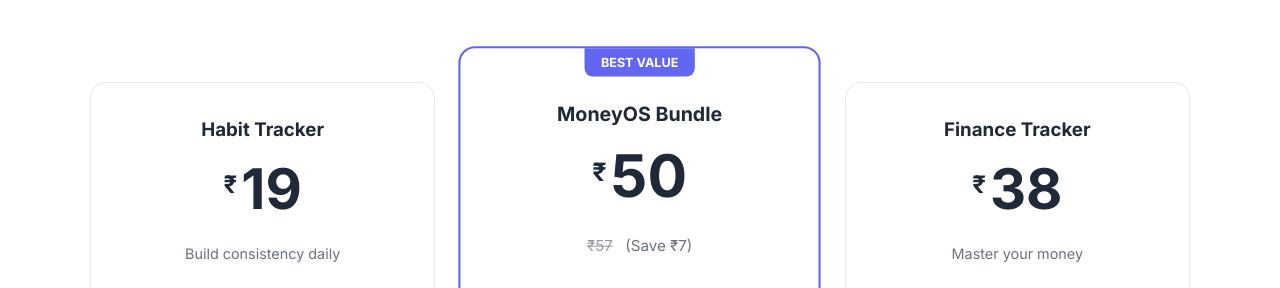
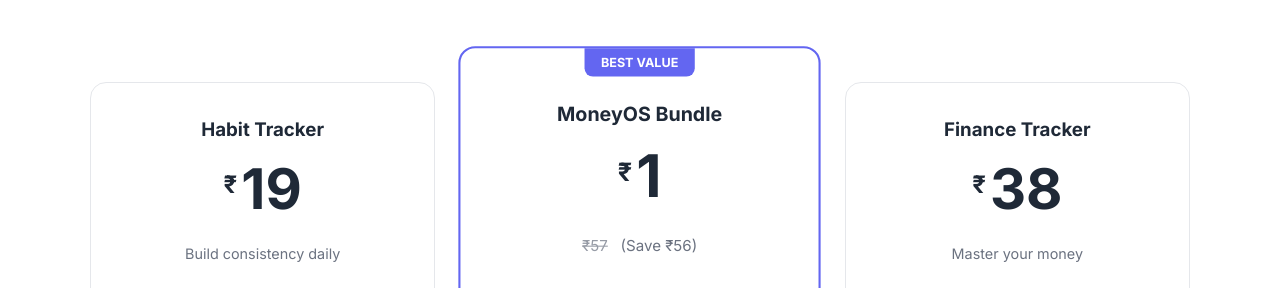
Before and after one commit to karn-cyber/HabitTrackerApp, a website built with Vite: page index.html in a window 1280 px wide. Shown: the part 4620-4908 px from the top of the page. Built offline with nearby package versions, Linux system fonts and the light colour scheme; no server answers.

Commit message:
chore: update bundle price to 1 rupee

```diff
--- a/index.html
+++ b/index.html
@@ -413,9 +413,9 @@
                         <span class="popular-tag">Best Value</span>
                         <h3>MoneyOS Bundle</h3>
                         <div class="price">
-                            <span class="currency">₹</span><span class="amount">50</span>
+                            <span class="currency">₹</span><span class="amount">1</span>
                         </div>
-                        <p class="price-subtitle"><span class="strike">₹57</span> (Save ₹7)</p>
+                        <p class="price-subtitle"><span class="strike">₹57</span> (Save ₹56)</p>
                         <ul class="pricing-features">
                             <li><strong>Everything in Habit Tracker</strong></li>
                             <li><strong>Everything in Finance Tracker</strong></li>
@@ -423,7 +423,7 @@
                             <li>Priority Support</li>
                         </ul>
                         <button class="btn btn-primary btn-lg btn-block buy-btn" data-product="bundle"
-                            data-amount="5000">Get The Bundle</button>
+                            data-amount="100">Get The Bundle</button>
                     </div>
 
                     <!-- Card 3: Finance Tracker -->
```
